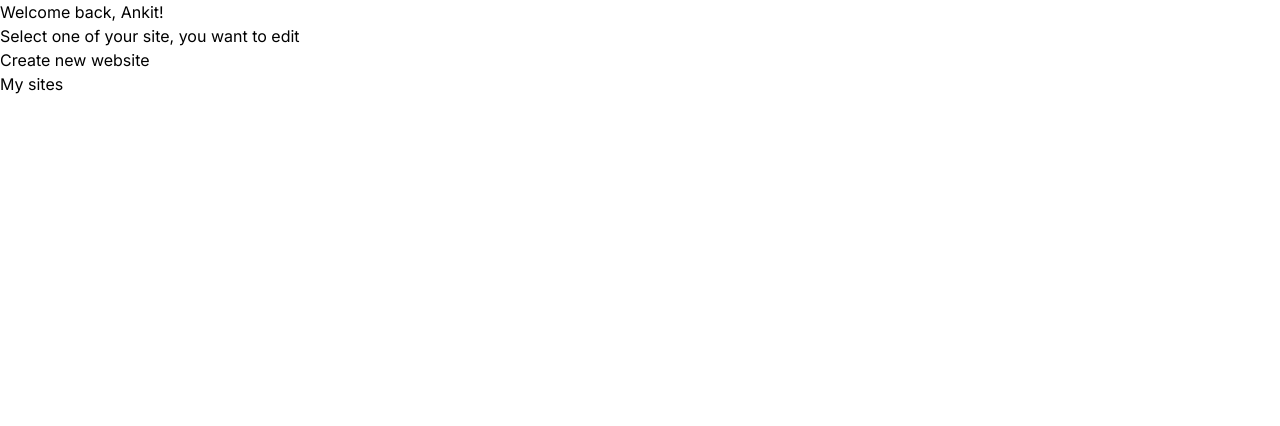
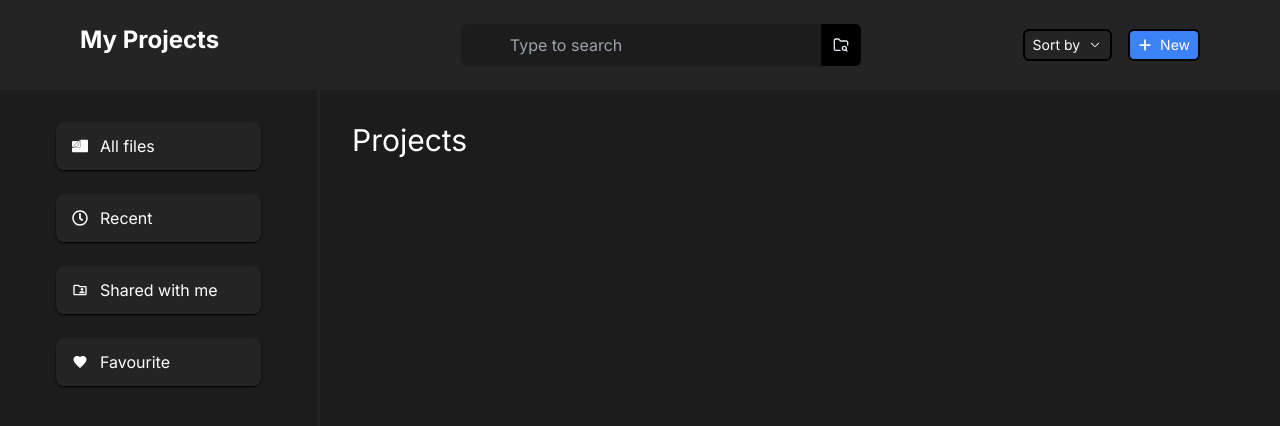
Before and after one commit to Yash7426/EZCompose, a Next.js app: page /projects in a window 1280 px wide. Shown: the top 426 px of the page. Built offline with nearby package versions, Linux system fonts and the light colour scheme.

Commit message:
website page added

```diff
--- a/src/app/projects/page.tsx
+++ b/src/app/projects/page.tsx
@@ -1,54 +1,81 @@
-import React from 'react'
-// import axios from 'axios'
-// import { userDetailsContext } from '../../Context/contexts'
-// import CreateNewWebsite from './createNewWebsite/createNewWebsite'
-// import UserProjects from './userProjects/userProjects'
-// import { useEffect } from 'react'
-// import './manageWebsite.css'
-// import Navbar from '@/components/header';
-// import Navbar from '../Navbar/navbar'
-export default function ManageWebsites() {
+import Button from "@/components/ui/button";
+import React from "react";
+import { LuFolderSearch } from "react-icons/lu";
+import { FaPlus } from "react-icons/fa6";
+import { SiFiles } from "react-icons/si";
+import { FaRegClock } from "react-icons/fa";
+import { MdOutlineFolderShared } from "react-icons/md";
+import { IoMdHeart } from "react-icons/io";
+import { FaAngleDown } from "react-icons/fa";
+import { GoChevronDown } from "react-icons/go";
+import { MdOutlineArrowDropDown } from "react-icons/md";
+const SearchBar = () => {
+  return (
+    <div className="relative w-[400px]">
+      <div className="h-full flex items-center hover:cursor-pointer  justify-center w-10 absolute right-0 bg-black rounded-r-md">
+        <LuFolderSearch className="text-slate-200 w-10 text-base h-4 hover:text-orange-400 font-bold absolute   right-0 my-auto" />
+      </div>
+      <input
+        type="text"
+        placeholder="Type to search"
+        className="w-full pl-12 pr-3 py-2 text-gray-500 focus:placeholder:text-orange-400 bg-[#1C1C1C] outline-none border border-[#1C1C1C] focus:border-black shadow-sm rounded-lg"
+      />
+    </div>
+  );
+};
 
-    // let [mPr, setMPr] = useState({
-    //     showNewWebsite: false
-    // });
+const page = () => {
+  return (
+    <div className="bg-[#242424] w-full h-screen overflow-hidden">
+      <div className="flex justify-between px-20 py-6">
+        <div className="text-2xl text-white pr-20 font-bold">My Projects</div>
+        <div>
+          <SearchBar />
+        </div>
+        <div className="flex justify-center items-center gap-4">
+          <Button className="border-2 text-white text-sm border-black   px-2 py-1 rounded-md my-auto justify-center items-center  h-fit flex gap-x-2">
+            <div className="text-sm">Sort by</div>
+            <GoChevronDown />
 
+          </Button>
+          <Button className="border-2 text-white bg-blue-500  text-sm border-black  px-2 py-1 rounded-md my-auto justify-center items-center  h-fit flex gap-x-2">
+            <FaPlus className="" />
+            <div className="">New</div>
+          </Button>
+        </div>
+      </div>
+      <div className=" flex justify-between h-full">
+        <div className="w-[24.8%]  bg-[#1C1C1C] h-full">
+          <ul className="w-full h-full flex flex-col items-center py-8  px-14 text-base gap-y-6 text-white">
+            <li className="w-full bg-[#242424] px-4 py-3 rounded-lg flex gap-x-3 items-center shadow-sm shadow-black">
+                <SiFiles />
+                All files
+            </li>
+            <li className="w-full bg-[#242424] px-4 py-3 rounded-lg flex gap-x-3 items-center shadow-sm shadow-black">
+              <FaRegClock />
+              Recent
+            </li>
+            <li className="w-full bg-[#242424] flex gap-x-3 items-center px-4 py-3  rounded-lg shadow-sm shadow-black">
+              <MdOutlineFolderShared />
+              Shared with me
+            </li>
+            <li className="w-full bg-[#242424] flex gap-x-3 items-center px-4 py-3 rounded-lg shadow-sm shadow-black">
+              <IoMdHeart />
+              Favourite
+            </li>
+          </ul>
+        </div>
+        <div className="bg-[#1C1C1C] w-[75%] p-8">
+          <div className="text-3xl text-white">
+            Projects
+          </div>
+          <div className="">
 
+          </div>
+        </div>
+      </div>
+    </div>
+  );
+};
 
-    // let userDets = useContext(userDetailsContext);
-
-    return (
-        <>
-            {/* <Navbar /> */}
-            <div className='manage-web-container' >
-
-                <main className='manager_main'>
-                    {/* {(mPr.showNewWebsite) && <CreateNewWebsite closeModal={() => setMPr({ ...mPr, showNewWebsite: false })} />} */}
-
-                    <div  className='main_webpage' >
-                        <div className='welcome-back-msg'>
-                            <div className="row-container flex-row-welcome">
-
-                                <div className='welcomeLeft bg-'>
-                                    {/* <h1>Welcome back, {userDets.user.user}!</h1> */}
-                                    <h1>Welcome back, {"Ankit"}!</h1>
-                                    <p>Select one of your site, you want to edit</p>
-                                </div>
-                                <button className='newWebsiteBtn'>
-                                {/* <button className='newWebsiteBtn' onClick={() => setMPr({ ...mPr, showNewWebsite: true })}> */}
-                                    Create new website
-                                </button>
-                            </div>
-                        </div>
-                        <div className='projects_showcase'>
-                            <div className="row-container">
-                                <div className='light-title-user-project'>My sites</div>
-                                {/* <UserProjects createNewWeb={() => setMPr({ ...mPr, showNewWebsite: true })} /> */}
-                            </div>
-                        </div>
-                    </div >
-                </main>
-            </div >
-        </>
-    )
-}
+export default page;
--- /dev/null
+++ b/src/components/ui/button.tsx
@@ -0,0 +1,48 @@
+import React from "react"
+
+const variants = {
+  primary: "",
+  secondary: "",
+  link: "",
+  pill: "",
+  nav: "px-6 py-2 rounded-lg hover:opacity-90",
+}
+
+interface ButtonProperties extends React.ButtonHTMLAttributes<HTMLButtonElement> {
+  title?: string
+  textClassName?: string
+  variant?: keyof typeof variants
+
+}
+
+const Button = ({
+  title,
+  onClick,
+  className = "",
+  disabled = false,
+  textClassName = "",
+  variant = "primary",
+  children,
+  type,
+  style,
+  ...properties
+}: ButtonProperties) => {
+  const BASE_CLASS = "transition-all"
+
+  return (
+    <button
+      type={type}
+      onClick={onClick}
+      disabled={disabled}
+      style={style}
+      className={`${BASE_CLASS} ${variant && variants[variant]} ${className}`}
+      {...properties}
+      aria-label={"Name"}
+    >
+      {children && children}
+      {title && <div className={` ${textClassName}`}>{title}</div>}
+    </button>
+  )
+}
+
+export default Button
```
